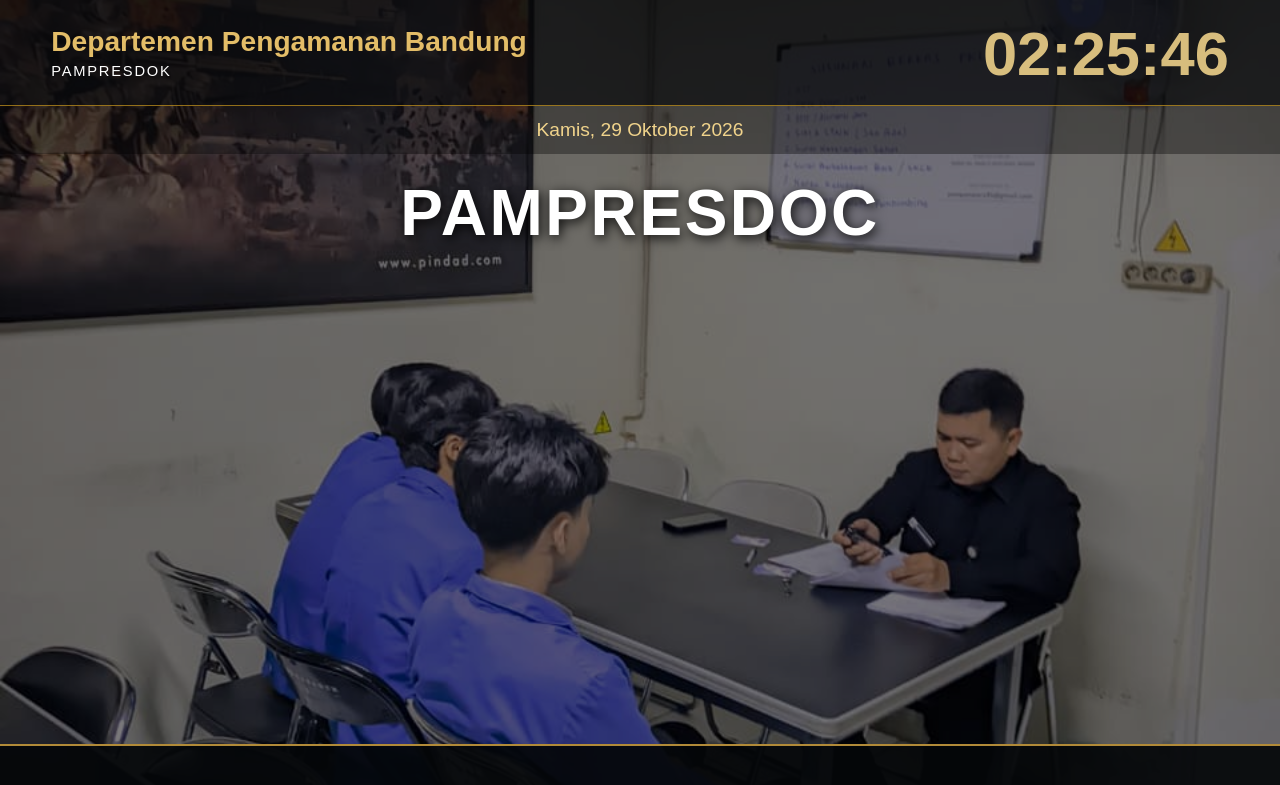
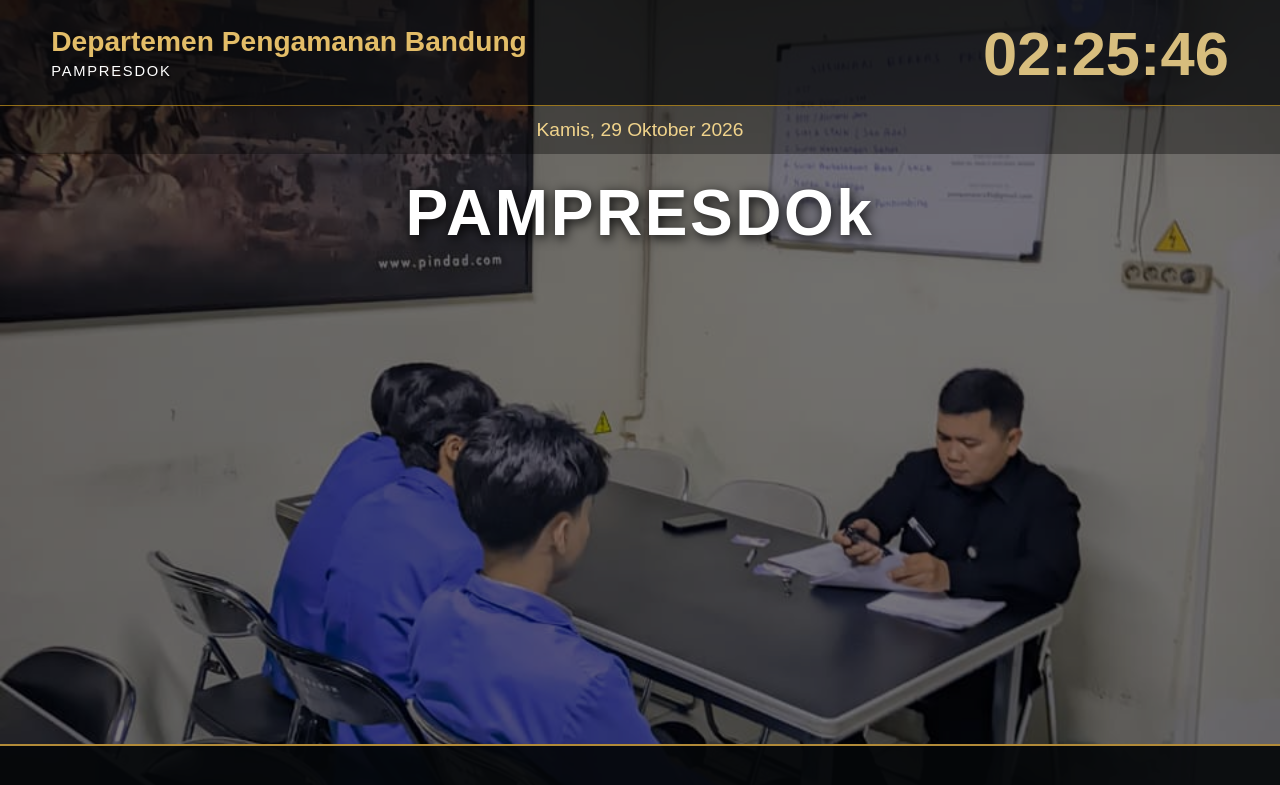
Before and after one commit to cecep2605/Pampresdoc, a plain HTML site: page index.html in a window 1280 px wide. Drawn offline with Linux system fonts and the light colour scheme.

Commit message:
benerin kata doc

```diff
--- a/index.html
+++ b/index.html
@@ -368,7 +368,7 @@
 
     <!-- BAGIAN 08 - JUDUL UTAMA -->
     <main class="hero">
-      <h2>PAMPRESDOC</h2>
+      <h2>PAMPRESDOk</h2>
     </main>
 
     <!-- BAGIAN 09 - RUNNING TEXT -->
```
